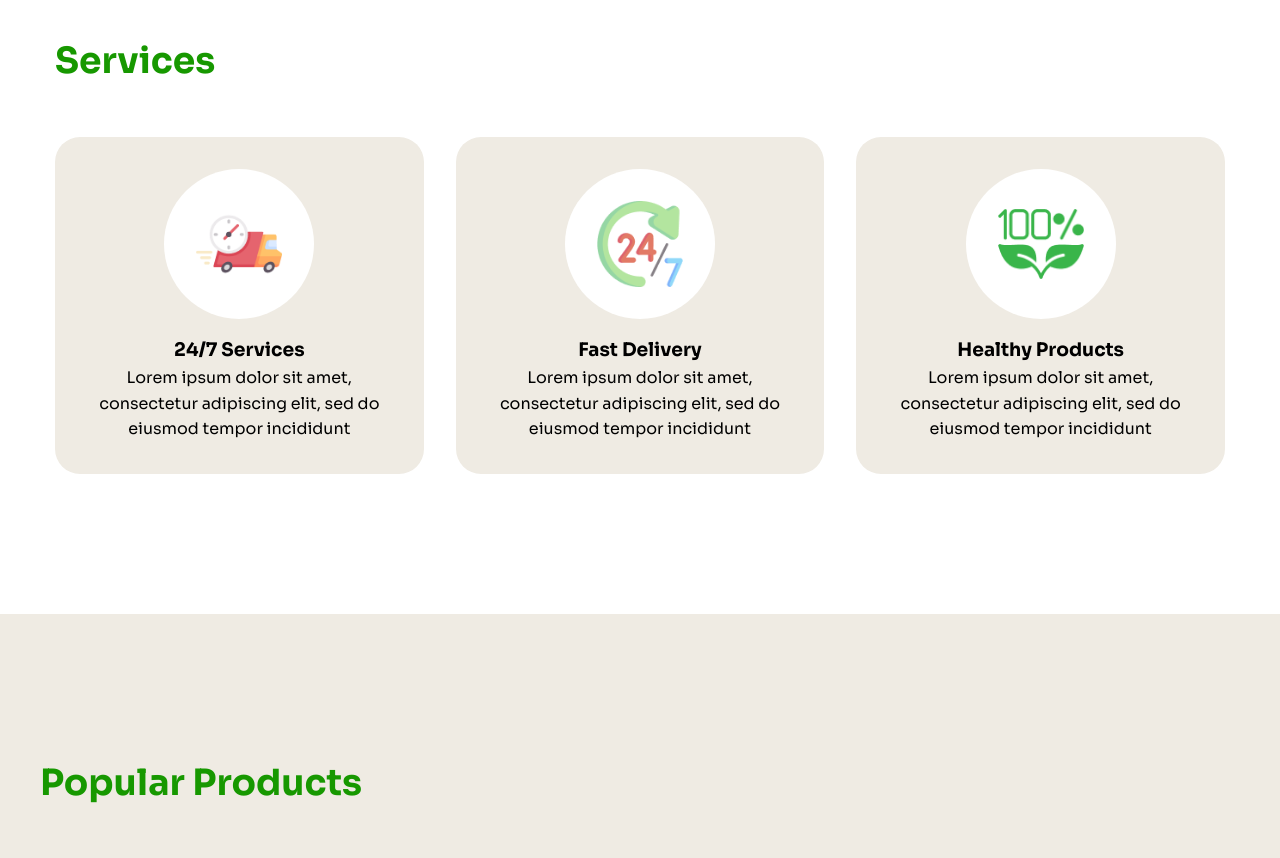
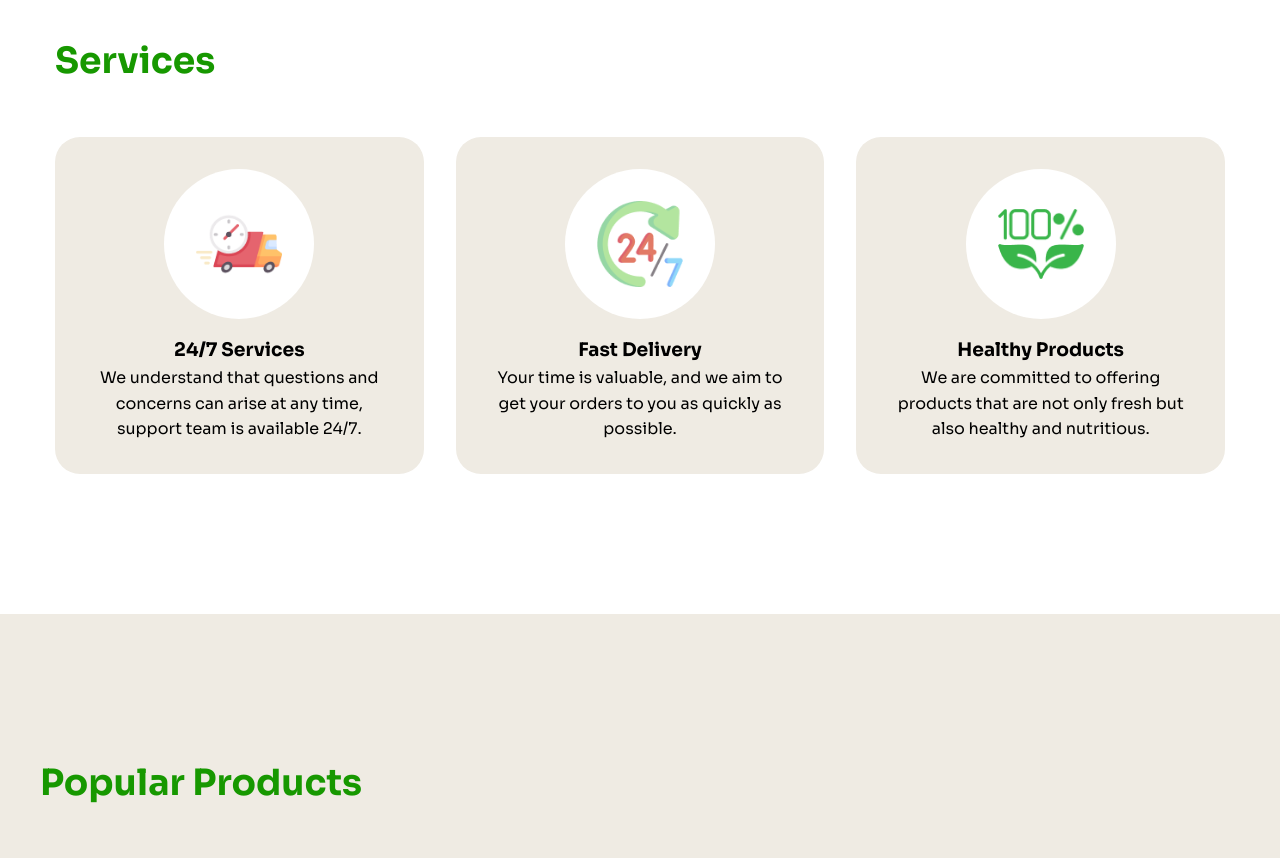
Before and after one commit to shahidul1920/turbo-octo-invention, a React (Vite) app: page / in a window 1280 px wide. Shown: the part 1400-2258 px from the top of the page. Built offline with nearby package versions, Linux system fonts and the light colour scheme.

Commit message:
prod page

```diff
--- a/public/services.json
+++ b/public/services.json
@@ -2,19 +2,19 @@
     {
         "id": 1,
         "title": "24/7 Services",
-        "description": "Lorem ipsum dolor sit amet, consectetur adipiscing elit, sed do eiusmod tempor incididunt",
+        "description": "We understand that questions and concerns can arise at any time, support team is available 24/7.",
         "image": "/s-png-1.png"
     },
     {
         "id": 2,
         "title": "Fast Delivery",
-        "description": "Lorem ipsum dolor sit amet, consectetur adipiscing elit, sed do eiusmod tempor incididunt",
+        "description": "Your time is valuable, and we aim to get your orders to you as quickly as possible.",
         "image": "/s-png-2.png"
     },
     {
         "id": 3,
         "title": "Healthy Products",
-        "description": "Lorem ipsum dolor sit amet, consectetur adipiscing elit, sed do eiusmod tempor incididunt",
+        "description": "We are committed to offering products that are not only fresh but also healthy and nutritious.",
         "image": "/s-png-3.png"
     }
 ]
--- a/src/scss/_design.scss
+++ b/src/scss/_design.scss
@@ -100,6 +100,7 @@ header{
         .service{
             max-width: 424px;
             padding: 32px;
+            flex: 1;
             background: var(--secondary);
             display: grid;
             gap: 1rem;
--- a/src/scss/_global.scss
+++ b/src/scss/_global.scss
@@ -5,10 +5,6 @@
     --secondary: #EFEBE3;
     --text: #111111;
     --pure: #fff;
-}
-
-.active{
-    color: var(--primary);
 }
 
 
--- a/src/scss/index.css
+++ b/src/scss/index.css
@@ -30,10 +30,6 @@ a:hover {
   --secondary: #EFEBE3;
   --text: #111111;
   --pure: #fff;
-}
-
-.active {
-  color: var(--primary);
 }
 
 .container {
@@ -195,6 +191,7 @@ header .mainheader .flexnav {
 .servs .services .service {
   max-width: 424px;
   padding: 32px;
+  flex: 1;
   background: var(--secondary);
   display: grid;
   gap: 1rem;
```
Also changed, not shown: 1 other file (tests, documents, lock files or other folders).
